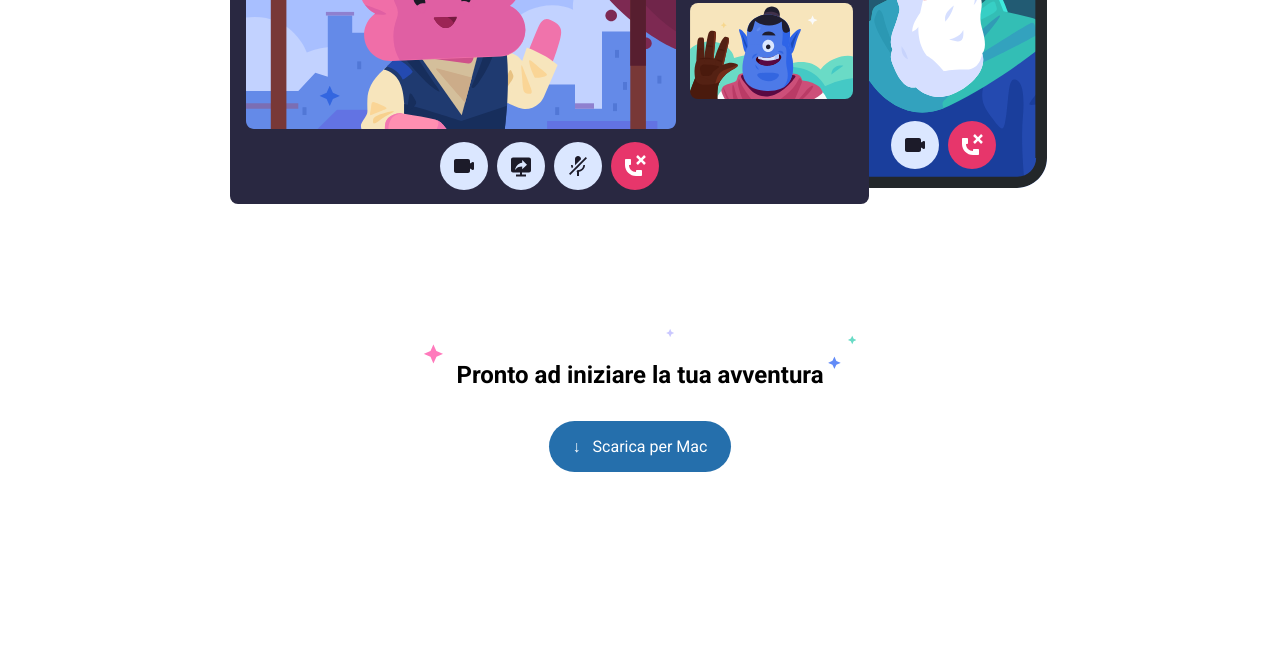
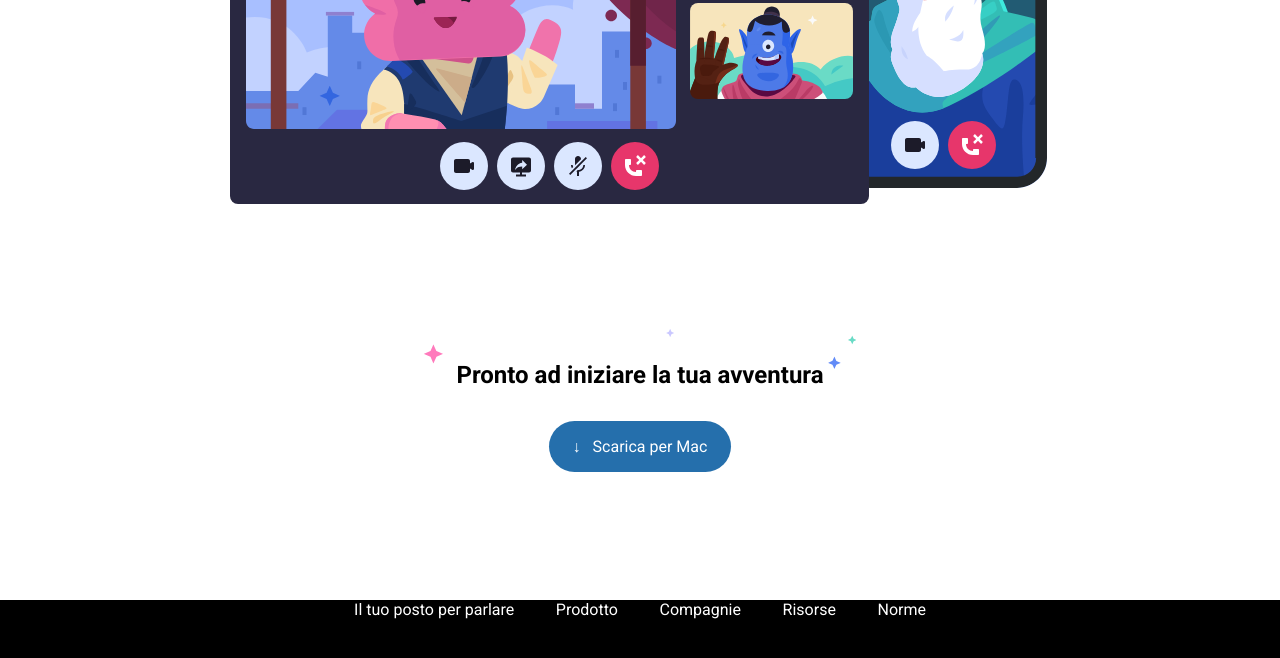
Before and after one commit to LucaBonifazio/htmlcss-discord, a plain HTML site: page index.html in a window 1280 px wide. Shown: the part 2664-3322 px from the top of the page. Before the commit the page ends 3264 px from the top, so only its background shows below. Drawn offline with Linux system fonts and the light colour scheme.

Commit message:
First try footer

```diff
--- a/css/style.css
+++ b/css/style.css
@@ -145,3 +145,37 @@ header {
 .foot-section h2{
     padding: 2rem;
 }
+
+/* footer */
+
+footer{
+    background-color: black;
+    height: 500px;
+}
+
+.menu-footer{
+    display: flex;
+    justify-content: space-around;
+}
+
+.menu-footer ul {
+	display: flex;
+	height: 100%;
+}
+
+.menu-footer li {
+	list-style: none;
+	display: flex;
+	align-items: center;
+}
+
+.menu-footer .menu-link {
+	display: flex;
+	align-items: center;
+	height: 100%;
+	padding: 0 1em;
+	margin: 0 .3em;
+	color: white;
+	text-decoration: none;
+	white-space: nowrap;
+}
--- a/index.html
+++ b/index.html
@@ -91,6 +91,27 @@
         </div>
       </section>
     </main>
+    <footer>
+      <nav class="menu-footer container">
+        <ul>
+          <li>
+            <a href="#!" class="menu-link">Il tuo posto per parlare</a>
+          </li>
+          <li>
+            <a href="#!" class="menu-link">Prodotto</a>
+          </li>
+          <li>
+            <a href="#!" class="menu-link">Compagnie</a>
+          </li>
+          <li>
+            <a href="#!" class="menu-link">Risorse</a>
+          </li>
+          <li>
+            <a href="#!" class="menu-link">Norme</a>
+          </li>
+        </ul>
+      </nav>
+    </footer>
 
 </body>
 </html>
```
